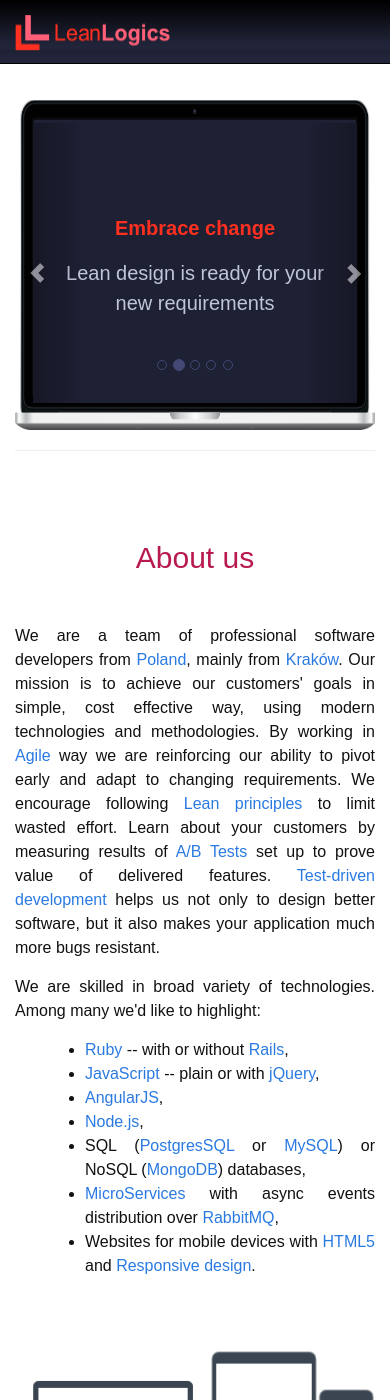
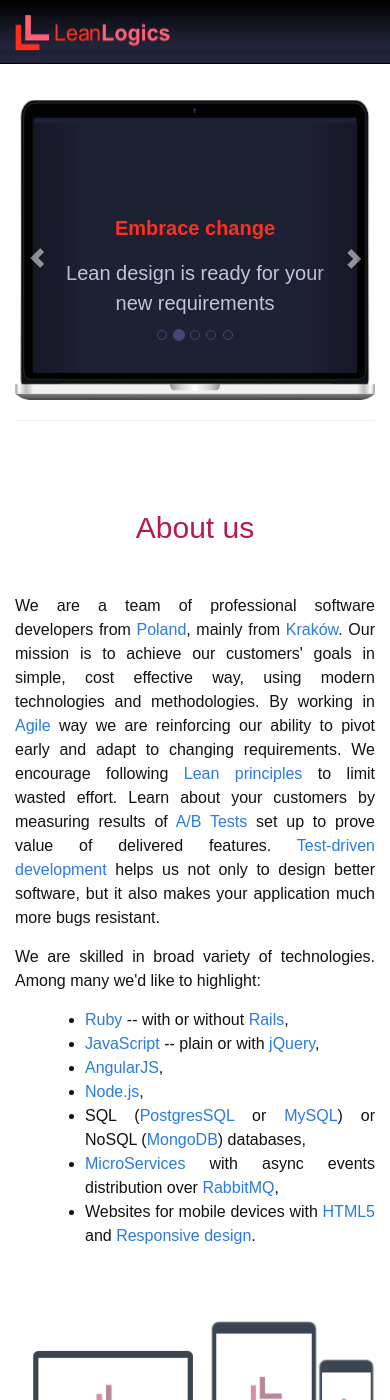
Before and after one commit to natalia-szydlak/tests.racing, a Jekyll site: the page built from index.html, in a window 390 px wide and 1400 px high. Built offline with Jekyll 4.4.1, drawn with Linux system fonts in a browser that asks for light colours.

Commit message:
Scale down laptop for mobiles

```diff
--- a/_sass/_layout.scss
+++ b/_sass/_layout.scss
@@ -7,7 +7,7 @@
     background: url('/images/macbook-small.png');
     padding-top: 23px;
     width: 100%;
-    height: 330px;
+    height: 300px;
     background-size: 100% 100%;
 
   }
@@ -24,7 +24,7 @@
     height: 382px;
     @media (max-width: 630px) {
       width: 90%;
-      height: 280px;
+      height: 250px;
 
     }
     .carousel-indicators li {
```
